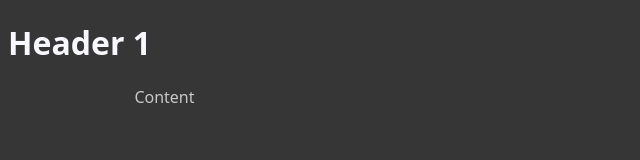
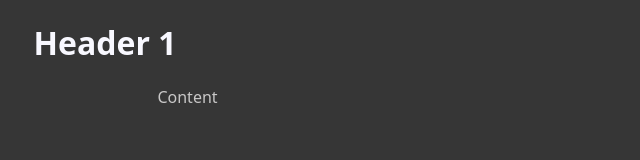
Before and after one commit to Zeglius/tmpl-parcel, a website: page src/index.html in a window 1280 px wide. Shown: the whole page, without its empty margins (0-640 px from the left). Drawn offline with Linux system fonts and the light colour scheme; files that its build step writes are made by us from their sources.

Commit message:
Update global.css

```diff
--- a/src/styles/global.css
+++ b/src/styles/global.css
@@ -5,6 +5,11 @@
   font-family: ui-sans-serif, system-ui, -apple-system, BlinkMacSystemFont,
     Segoe UI, Roboto, Helvetica Neue, Arial, Noto Sans, sans-serif,
     Apple Color Emoji, Segoe UI Emoji, Segoe UI Symbol, Noto Color Emoji;
+}
+
+/* Body */
+body {
+  padding-left: 2%;
 }
 
 /* Headers */
```
